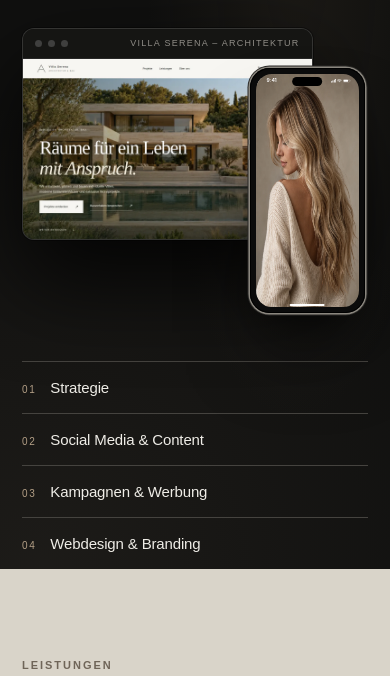
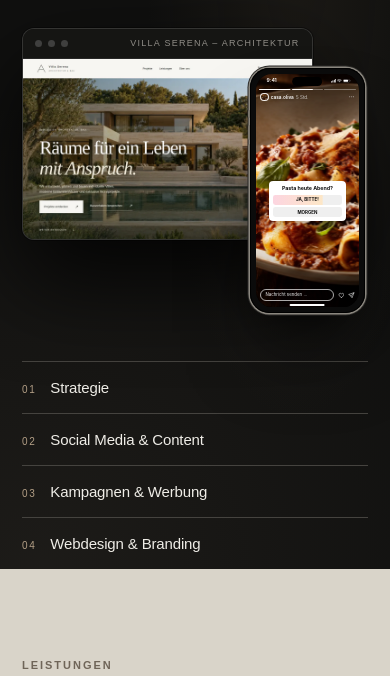
Before and after one commit to luisjulianfried-stack/ll-collective-studio, a Next.js app: page / in a window 390 px wide. Shown: the part 559-1235 px from the top of the page. Built offline with nearby package versions, Linux system fonts and the light colour scheme; no server answers.

Commit message:
Slimmer hero phone with three rotating niche stories
Updated PhoneMock component to display stories dynamically with images, avatars, and additional content based on the story index.

```diff
--- a/components/phone-mock.tsx
+++ b/components/phone-mock.tsx
@@ -2,13 +2,37 @@ import Image from 'next/image';
 
 const s = { fill: 'none', stroke: 'currentColor', strokeWidth: 1.8, strokeLinecap: 'round', strokeLinejoin: 'round' } as const;
 
-/* Dekoratives Handy mit einem Reel im Instagram-Stil (fiktive Marke aus unseren Konzept-Demos). */
+const LinkIcon = () => <svg viewBox="0 0 24 24"><path d="M10 14a4.5 4.5 0 0 0 6.4 0l3-3a4.5 4.5 0 0 0-6.4-6.4l-1 1M14 10a4.5 4.5 0 0 0-6.4 0l-3 3a4.5 4.5 0 0 0 6.4 6.4l1-1" {...s} strokeWidth={2.4}/></svg>;
+const Pin = () => <svg viewBox="0 0 24 24"><path d="M12 21s-7-6.1-7-11.5a7 7 0 0 1 14 0C19 14.9 12 21 12 21Z" fill="currentColor"/><circle cx="12" cy="9.5" r="2.6" fill="#fff"/></svg>;
+
+/* Drei Beispiel-Stories aus unseren Konzept-Demos (fiktive Marken) – je eine Branche. */
+const stories = [
+  { handle: 'atelier.strand', time: '2 Std.', img: '/showcase/atelier-strand/assets/blonde.webp', pos: '52% 28%', avatar: '/showcase/atelier-strand/assets/brunette.webp' },
+  { handle: 'casa.oliva', time: '5 Std.', img: '/showcase/casa-oliva/assets/pasta.webp', pos: '42% 50%', avatar: '/showcase/casa-oliva/assets/interior.webp' },
+  { handle: 'villa.serena', time: '1 Tag', img: '/showcase/architektur/assets/villa.webp', pos: '38% 50%', avatar: '/showcase/architektur/assets/house.webp' },
+];
+
 export function PhoneMock() {
   return <div className="ph" aria-hidden="true">
     <i className="ph-btn ph-btn-a"/><i className="ph-btn ph-btn-b"/><i className="ph-btn ph-btn-c"/>
     <div className="ph-screen">
-      <Image className="ph-media" src="/showcase/atelier-strand/assets/blonde.webp" alt="" fill priority unoptimized sizes="240px"/>
-      <div className="ph-shade"/>
+      {stories.map((story, i) => <div className="st" key={story.handle}>
+        <div className="st-img"><Image src={story.img} alt="" fill priority={i === 0} unoptimized sizes="260px" style={{ objectPosition: story.pos }}/></div>
+        <div className="st-head"><i className="st-av" style={{ backgroundImage: `url(${story.avatar})` }}/><b>{story.handle}</b><small>{story.time}</small><em>···</em></div>
+        {i === 0 && <>
+          <p className="st-title" style={{ top: '118cqw' }}>Neue Looks</p>
+          <span className="st-link" style={{ top: '146cqw' }}><LinkIcon/>TERMIN BUCHEN</span>
+        </>}
+        {i === 1 && <div className="st-poll" style={{ top: '104cqw' }}>
+          <b>Pasta heute Abend?</b><span>JA, BITTE!</span><span>MORGEN</span>
+        </div>}
+        {i === 2 && <>
+          <span className="st-loc" style={{ top: '40cqw' }}><Pin/><span>MÜNCHEN</span></span>
+          <p className="st-title" style={{ top: '122cqw' }}>Neues Projekt</p>
+          <span className="st-link" style={{ top: '147cqw' }}><LinkIcon/>PROJEKT ANSEHEN</span>
+        </>}
+      </div>)}
+      <div className="ph-bars"><i/><i/><i/></div>
       <div className="ph-island"/>
       <div className="ph-status">
         <b>9:41</b>
@@ -18,20 +42,11 @@ export function PhoneMock() {
           <svg viewBox="0 0 26 12"><rect x=".6" y=".6" width="22" height="10.8" rx="3.2" fill="none" stroke="currentColor" strokeOpacity=".45" strokeWidth="1.1"/><rect x="2.3" y="2.3" width="15" height="7.4" rx="1.8" fill="currentColor"/><path d="M24.3 4v4a2 2 0 0 0 0-4Z" fill="currentColor" fillOpacity=".45"/></svg>
         </span>
       </div>
-      <div className="ph-top"><b>Reels</b><svg viewBox="0 0 24 24"><path d="M3 8.5A2.5 2.5 0 0 1 5.5 6h2l1.5-2h6l1.5 2h2A2.5 2.5 0 0 1 21 8.5v9a2.5 2.5 0 0 1-2.5 2.5h-13A2.5 2.5 0 0 1 3 17.5Z" {...s}/><circle cx="12" cy="13" r="3.6" {...s}/></svg></div>
-      <div className="ph-side">
-        <span><svg viewBox="0 0 24 24"><path d="M12 20.3S3.5 15.2 3.5 9.2A4.6 4.6 0 0 1 12 6.8a4.6 4.6 0 0 1 8.5 2.4c0 6-8.5 11.1-8.5 11.1Z" fill="#ff3b5c" stroke="#ff3b5c" strokeWidth="1.6" strokeLinejoin="round"/></svg></span>
-        <span><svg viewBox="0 0 24 24"><path d="M20.5 11.6a8.4 8.4 0 0 1-12.3 7.5L3.5 20.5l1.4-4.6A8.4 8.4 0 1 1 20.5 11.6Z" {...s}/></svg></span>
-        <span><svg viewBox="0 0 24 24"><path d="M21 3.5 10.3 13.7M21 3.5l-6.6 17-4.1-6.8-6.8-4.1Z" {...s}/></svg></span>
-        <span><svg viewBox="0 0 24 24"><circle cx="5.5" cy="12" r="1.6" fill="currentColor"/><circle cx="12" cy="12" r="1.6" fill="currentColor"/><circle cx="18.5" cy="12" r="1.6" fill="currentColor"/></svg></span>
-        <i className="ph-disc"/>
+      <div className="st-reply">
+        <span>Nachricht senden …</span>
+        <svg viewBox="0 0 24 24"><path d="M12 20.3S3.5 15.2 3.5 9.2A4.6 4.6 0 0 1 12 6.8a4.6 4.6 0 0 1 8.5 2.4c0 6-8.5 11.1-8.5 11.1Z" {...s}/></svg>
+        <svg viewBox="0 0 24 24"><path d="M21 3.5 10.3 13.7M21 3.5l-6.6 17-4.1-6.8-6.8-4.1Z" {...s}/></svg>
       </div>
-      <div className="ph-meta">
-        <div className="ph-user"><i className="ph-avatar"><i/></i><b>atelier.strand</b><em>Folgen</em></div>
-        <p>Soft Dimension – weiche Übergänge, natürliche Wellen. Termin über den Link in der Bio.</p>
-        <div className="ph-audio"><svg viewBox="0 0 24 24"><path d="M9 18V5l11-2v13" {...s}/><circle cx="6.5" cy="18" r="2.5" {...s}/><circle cx="17.5" cy="16" r="2.5" {...s}/></svg><span>Originalton · atelier.strand</span></div>
-      </div>
-      <div className="ph-progress"><i/></div>
       <div className="ph-home"/>
     </div>
   </div>;
```
